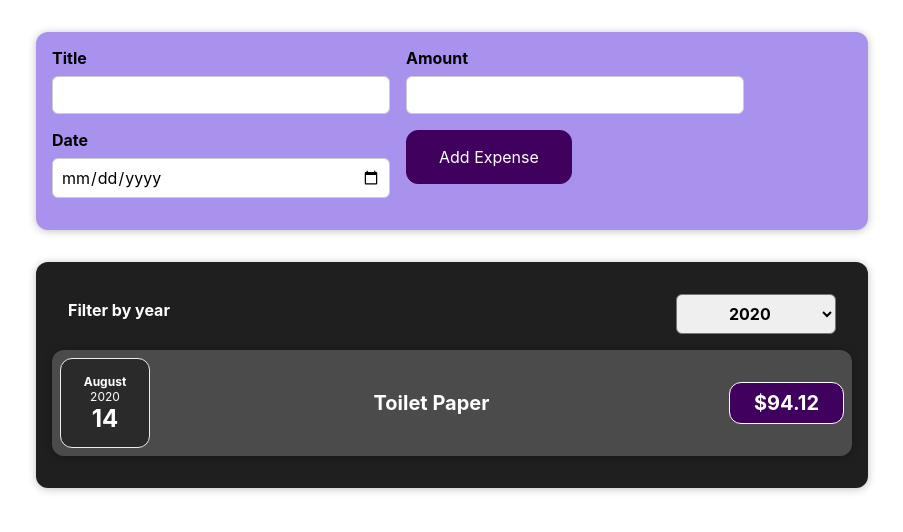
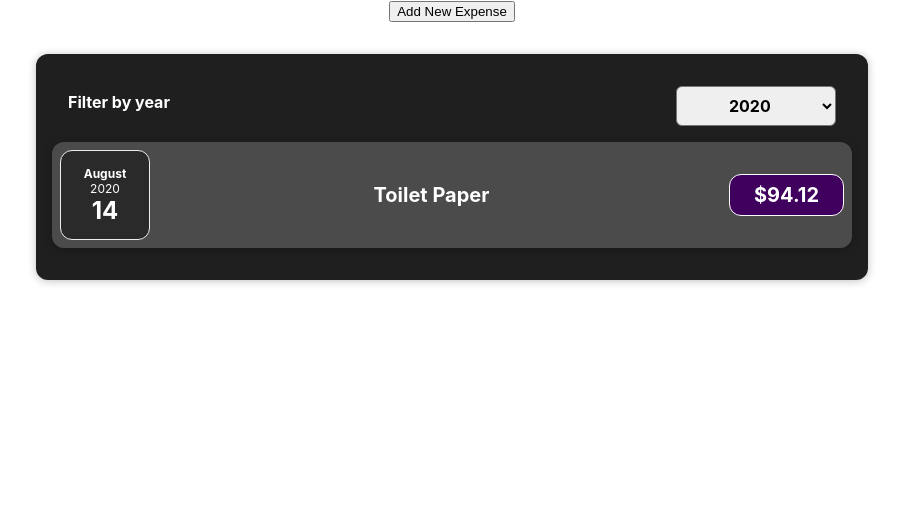
Before and after one commit to Ryusichan/React-UdemyStydy, a React (Create React App) app: page / in a window 1280 px wide. Shown: the top 532 px of the page, without its empty margins (188-1091 px from the left). Built offline with nearby package versions, Linux system fonts and the light colour scheme.

Commit message:
state 관리로 list up

```diff
--- a/src/components/Expenses/Expenses.js
+++ b/src/components/Expenses/Expenses.js
@@ -3,6 +3,7 @@ import ExpenseItem from './ExpenseItem'
 import Card from '../UI/Card'
 import styled from 'styled-components'
 import ExpensesFilter from '../ExpensesFilter/ExpensesFilter'
+import ExpensesList from './ExpensesList'
 
 const Cards = styled(Card)`
     padding: 1rem;
@@ -23,19 +24,11 @@ const dateInfo = props.items.filter(expense => {
   return expense.date.getFullYear().toString() === useFilter;
 })
 
-console.log('filterYear', dateInfo)
-
 return (
   <div>
     <Cards className="expenses">
       <ExpensesFilter selected={useFilter} onChangeFilter={onSubmitDate} />
-      {dateInfo.map((expense) =>
-        <ExpenseItem
-          key={expense.id}
-          title={expense.title}
-          date={expense.date}
-          amount={expense.amount}
-        />)}
+      <ExpensesList items={dateInfo}/>
     </Cards>
     </div>
 );
--- /dev/null
+++ b/src/components/Expenses/ExpensesList.js
@@ -0,0 +1,32 @@
+import React from 'react';
+import ExpenseItem from './ExpenseItem';
+import styled from 'styled-components';
+
+const ExpenseList = styled.ul`
+    list-style: none;
+    padding: 0;
+`
+const ExpensesFallback = styled.h2`
+    color: white;
+    text-align: center;
+`
+
+const ExpensesList = (props) => {
+    if (props.items.length === 0 ){
+        return <ExpensesFallback style={{ color: 'white'}}>no sign</ExpensesFallback>;
+    }
+
+  return(
+      <ExpenseList>
+        {props.items.map((expense) => (
+            <ExpenseItem
+                key={expense.id}
+                title={expense.title}
+                date={expense.date}
+                amount={expense.amount}
+            />
+        ))}
+    </ExpenseList>
+)}
+
+export default ExpensesList;
--- a/src/components/NewExpenses/ExpenseForm.js
+++ b/src/components/NewExpenses/ExpenseForm.js
@@ -31,6 +31,7 @@ const ExpenseForm = (props) => {
     const [ addTitle, setAddtitle ] = useState('');
     const [ addAmount, setAddAmount ] = useState('');
     const [ addDate, setAddDate ]= useState('');
+    // const [ hidebtn, setHidebtn ] = usestate();
     // const [ userInput, setUserInput ] = useState({   //react Hook multi use
     //     enterTitle: '',
     //     enterAmount: '',
@@ -80,6 +81,10 @@ const ExpenseForm = (props) => {
 
     }
 
+    // const hidebtn = props.hideBtnhandler;
+
+    // console.log('hidebtn', hidebtn)
+
     return (
         <form onSubmit={submitHandler}>
             <NewExpenseControls>
@@ -96,7 +101,8 @@ const ExpenseForm = (props) => {
                     <input type="date" value={addDate} min="2019-01-01" step="2022-12-31" onChange={setAddDateHandler}/>
                 </NewExpenseControl>
                 <NewExpenseActions>
-                    <button type="submit">Add Expense</button>
+                    <button type="button" onClick={props.hideBtnhandler}>Add Expense</button>
+                    <button type="submit">Cancel</button>
                 </NewExpenseActions>
             </NewExpenseControls>
         </form>
--- a/src/components/NewExpenses/NewExpenses.js
+++ b/src/components/NewExpenses/NewExpenses.js
@@ -1,4 +1,4 @@
-import React from 'react';
+import React, {useState} from 'react';
 import ExpenseForm from './ExpenseForm';
 import styled from 'styled-components';
 
@@ -40,17 +40,32 @@ const NewExpensesdiv = styled.div`
 
 const NewExpenses = (props) => {
 
+    const [ hideBtn, setHidebtn ] = useState(false);
+
     const onSubmitData = (enteredExpenseData) => {
         const expenseData = {
             ...enteredExpenseData,
             id: Math.random().toString()
         };
-        props.onSubmitExpenses(expenseData)
+        props.onSubmitExpenses(expenseData);
+        setHidebtn(false);
+    }
+
+    const setbtnHandler = () => {
+        setHidebtn(true);
+    }
+    const closeHandler = () => {
+        setHidebtn(false);
+    }
+
+    // console.log('hidebtn', hideBtn);
+    if(hideBtn === false){
+        return <button onClick={setbtnHandler}>Add New Expense</button>;
     }
 
     return(
         <NewExpensesdiv >
-            <ExpenseForm onSubmitRecive={onSubmitData}/>
+            <ExpenseForm hideBtnhandler={closeHandler} onSubmitRecive={onSubmitData}/>
         </NewExpensesdiv>
     )
 }
```
